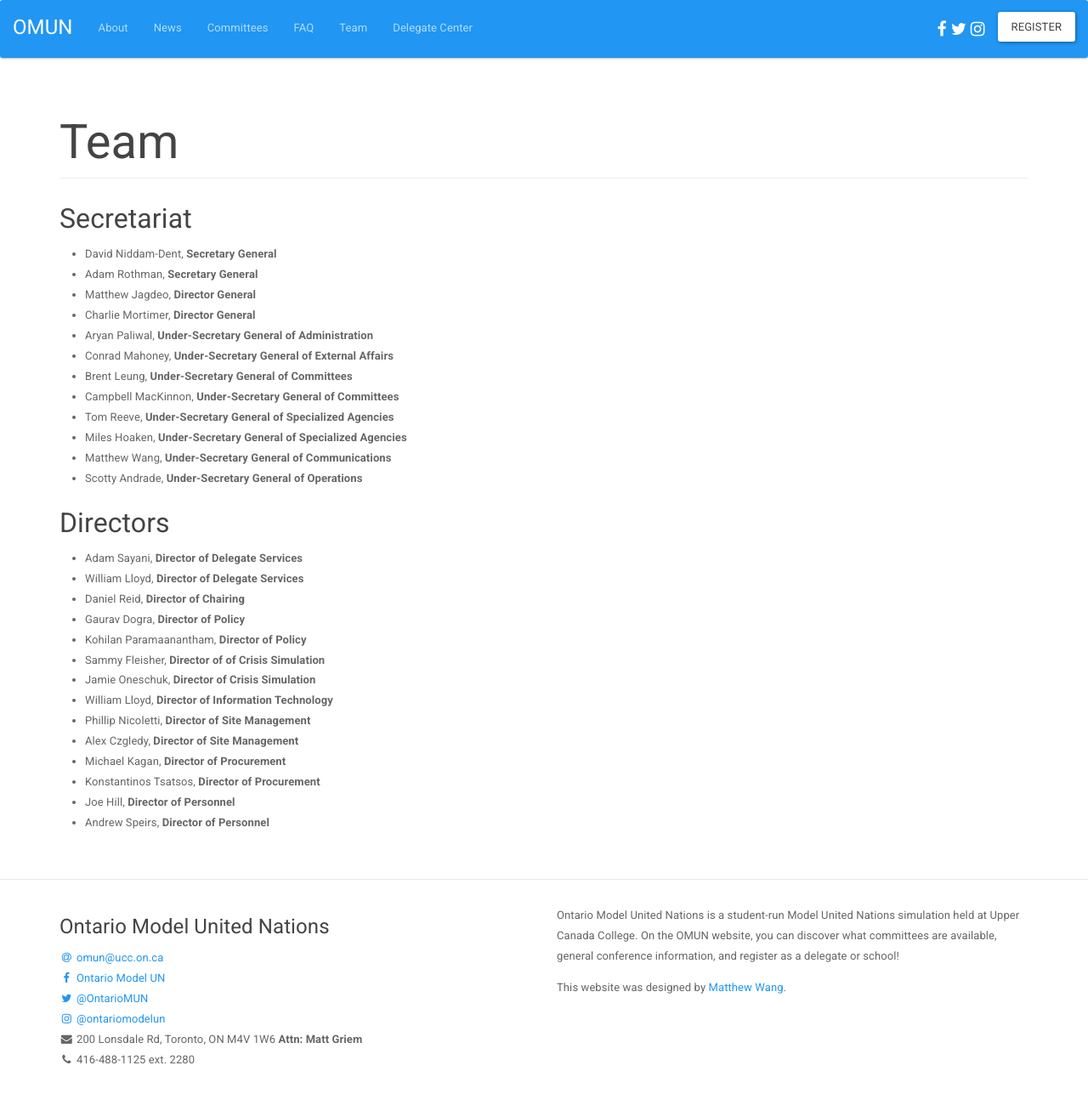
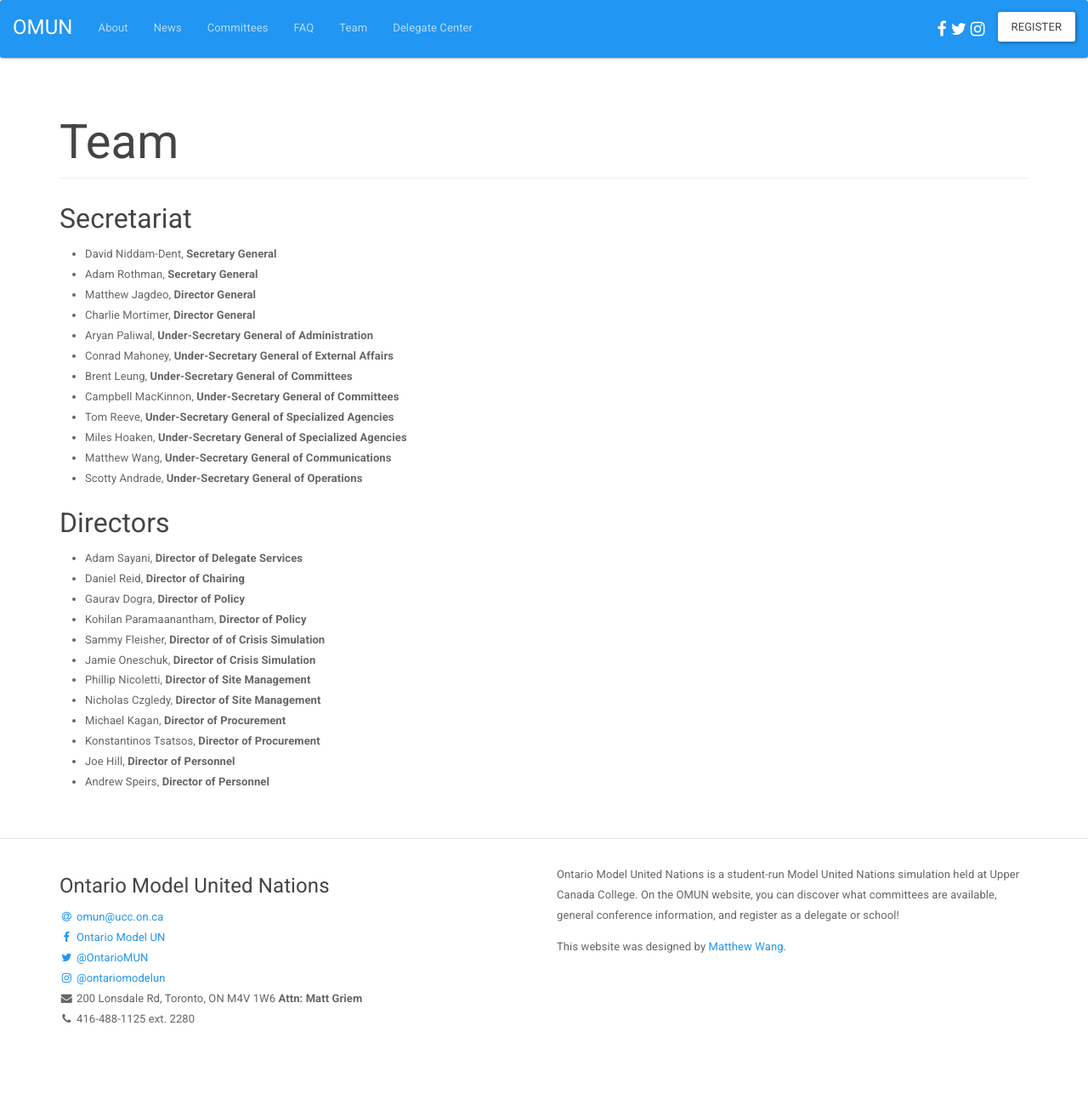
Before and after one commit to malsf21/omun.ca, a Jekyll site: the page built from team.md, in a window 1280 px wide. Shown: the whole page at 85% size. Built offline with Jekyll 4.4.1, drawn with Linux system fonts in a browser that asks for light colours; after the commit the page ends 1252 px from its top, so only the background shows below that.

Commit message:
fixes a few team member listings

```diff
--- a/team.md
+++ b/team.md
@@ -21,15 +21,13 @@ permalink: /team/
 ## Directors
 
 * Adam Sayani, **Director of Delegate Services**
-* William Lloyd, **Director of Delegate Services**
 * Daniel Reid, **Director of Chairing**
 * Gaurav Dogra,  **Director of Policy**
 * Kohilan Paramaanantham,  **Director of Policy**
 * Sammy Fleisher,  **Director of of Crisis Simulation**
 * Jamie Oneschuk,  **Director of Crisis Simulation**
-* William Lloyd,  **Director of Information Technology**
 * Phillip Nicoletti,  **Director of Site Management**
-* Alex Czgledy,  **Director of Site Management**
+* Nicholas Czgledy,  **Director of Site Management**
 * Michael Kagan,  **Director of Procurement**
 * Konstantinos Tsatsos,  **Director of Procurement**
 * Joe Hill,  **Director of Personnel**
```
